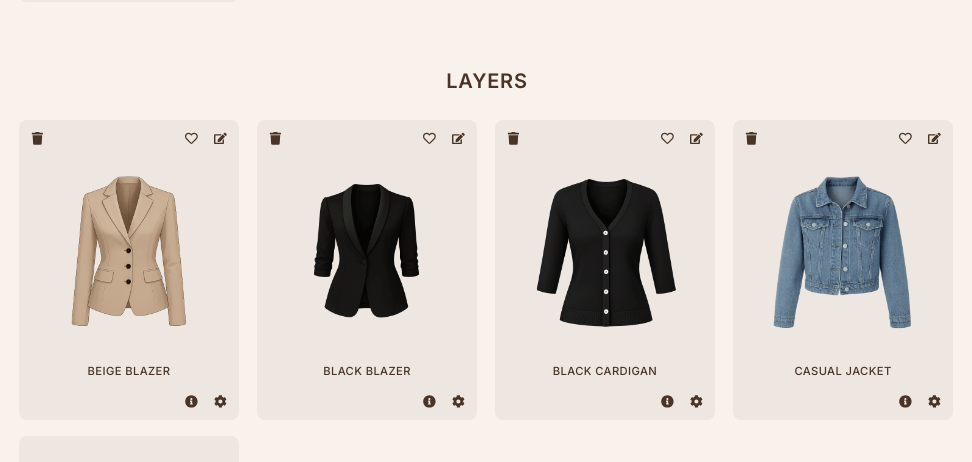
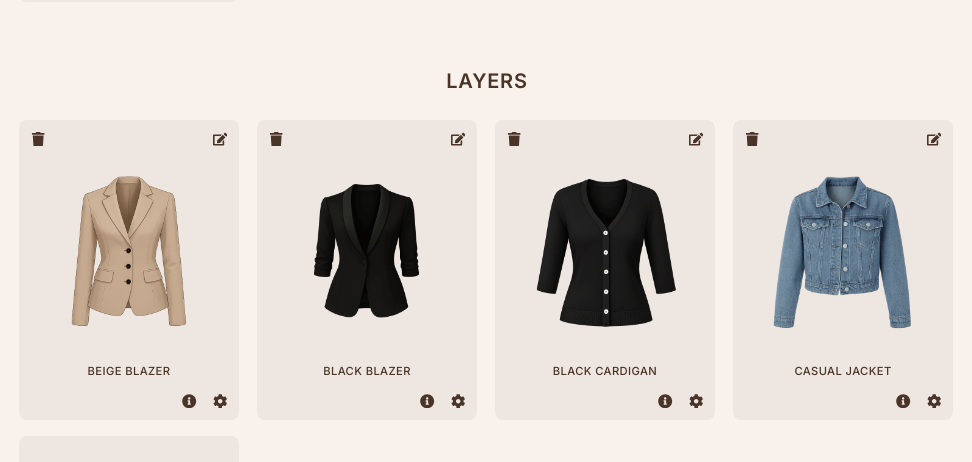
Before and after one commit to aditiintechk/capsulify, a React (Vite) app: page /inventory in a window 1280 px wide. Shown: the part 1340-1802 px from the top of the page, without its empty margins (253-1225 px from the left). Built offline with nearby package versions, Linux system fonts and the light colour scheme.

Commit message:
remove heart icon

```diff
--- a/src/App.css
+++ b/src/App.css
@@ -1158,7 +1158,7 @@ body {
 }
 
 .inventory-item-icon {
-	font-size: 1.3rem;
+	font-size: 1.4rem;
 	color: var(--accent-color);
 	cursor: pointer;
 	transition: all 0.2s ease;
--- a/src/components/Inventory.tsx
+++ b/src/components/Inventory.tsx
@@ -2,14 +2,7 @@ import { useState, useEffect, useRef } from 'react'
 import { useNavigate } from 'react-router-dom'
 import { useBodyType } from '../context/BodyTypeContext'
 import AppNavbar from './AppNavbar'
-import {
-	FaTrash,
-	FaEdit,
-	FaHeart,
-	FaRegHeart,
-	FaInfoCircle,
-	FaCog,
-} from 'react-icons/fa'
+import { FaTrash, FaEdit, FaInfoCircle, FaCog } from 'react-icons/fa'
 
 // Import images for Apple body type
 import appleBlackLongSleevedTop from '../assets/images/clothing-variations/apple/tops/black-long-sleeved-top.png'
@@ -126,7 +119,6 @@ import nudeWedges from '../assets/images/shoes/nude-wedges.png'
 function Inventory() {
 	const [selectedCategory, setSelectedCategory] = useState('Tops')
 	const [isSidebarOpen, setIsSidebarOpen] = useState(false)
-	const [favorites, setFavorites] = useState<Record<string, boolean>>({})
 	const navigate = useNavigate()
 	const { bodyType } = useBodyType()
 	const categoryRefs = useRef<{ [key: string]: HTMLDivElement | null }>({})
@@ -668,13 +660,6 @@ function Inventory() {
 		console.log('Edit item:', itemId)
 	}
 
-	const handleFavorite = (id: string) => {
-		setFavorites((prev) => ({
-			...prev,
-			[id]: !prev[id],
-		}))
-	}
-
 	const handleInfo = (itemId: number) => {
 		console.log('Show info for item:', itemId)
 	}
@@ -772,28 +757,8 @@ function Inventory() {
 											/>
 										</div>
 
-										{/* Edit and Favorite icons - top right */}
+										{/* Favorite icon - top right */}
 										<div className='inventory-item-icons top-right'>
-											{favorites[item.id.toString()] ? (
-												<FaHeart
-													className='inventory-item-icon'
-													onClick={() =>
-														handleFavorite(
-															item.id.toString()
-														)
-													}
-													style={{ color: '#ff4d4d' }}
-												/>
-											) : (
-												<FaRegHeart
-													className='inventory-item-icon'
-													onClick={() =>
-														handleFavorite(
-															item.id.toString()
-														)
-													}
-												/>
-											)}
 											<FaEdit
 												className='inventory-item-icon'
 												onClick={() =>
```
